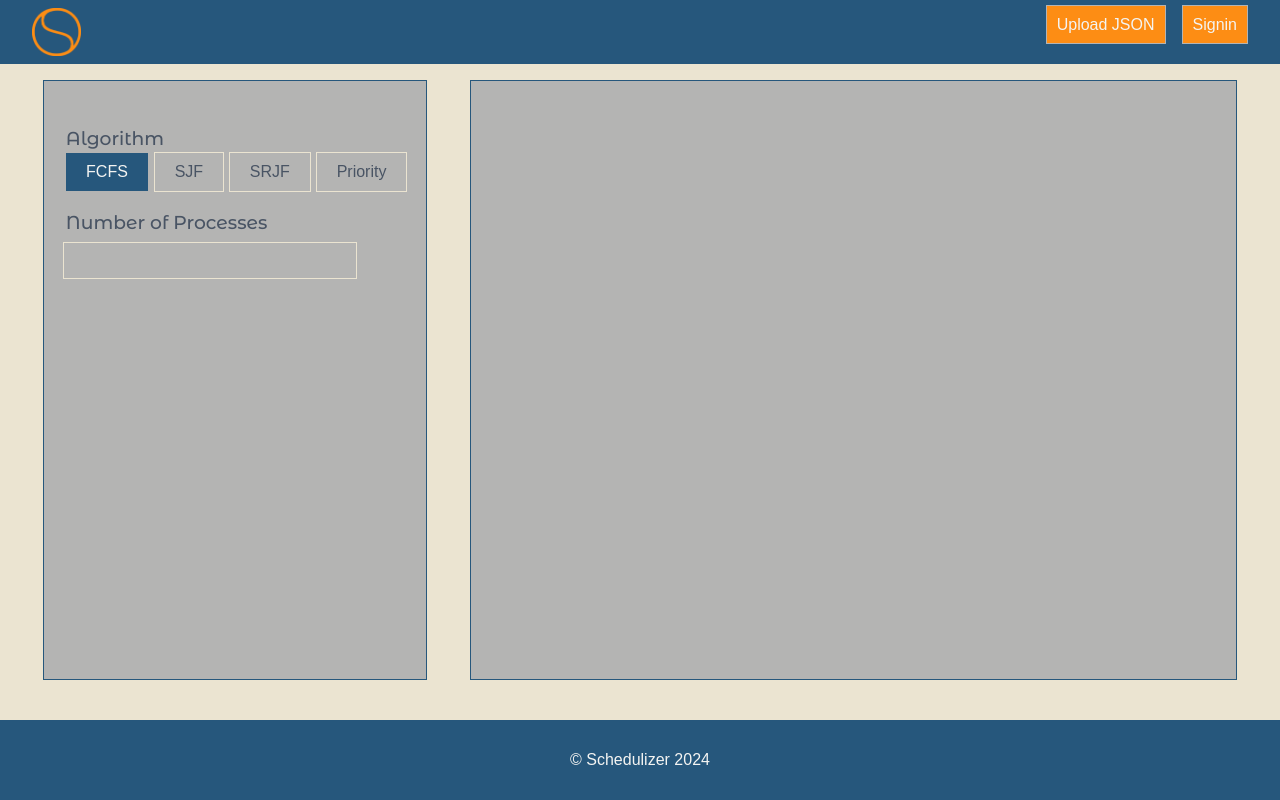
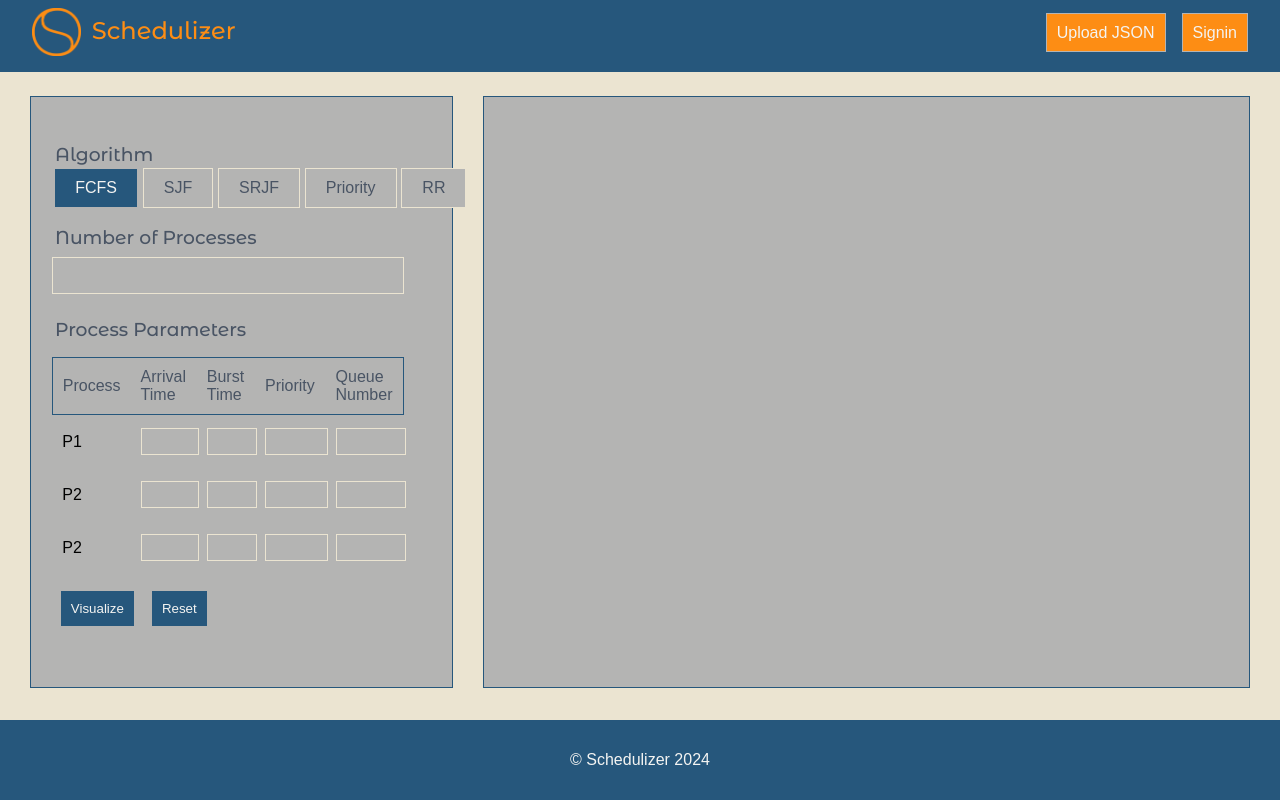
Before and after one commit to cameron-floid/schedulizer, a plain HTML site: page index.html in a window 1280 px wide. Drawn offline with Linux system fonts and the light colour scheme; files whose address does not match are found by name; a web font is replaced by a local one.

Commit message:
Control panel patially complete

```diff
--- a/assets/styles.css
+++ b/assets/styles.css
@@ -151,18 +151,22 @@ body {
 /* Apply different font styles for different headers */
 h1 {
     font-family: 'Montserrat Alternates', sans-serif;
-    font-weight: 700; /* Example: Bold */
-    font-style: italic; /* Example: Italic */
+    font-weight: 700;
+    /* Example: Bold */
+    font-style: italic;
+    /* Example: Italic */
 }
 
 h2 {
     font-family: 'Montserrat Alternates', sans-serif;
-    font-weight: 400; /* Example: Regular */
+    font-weight: 400;
+    /* Example: Regular */
 }
 
 h3 {
     font-family: 'Montserrat Alternates', sans-serif;
-    font-weight: 300; /* Example: Light */
+    font-weight: 300;
+    /* Example: Light */
 }
 
 /* Apply different font styles for different elements */
@@ -174,10 +178,11 @@ nav {
     font-family: 'Montserrat Alternates', sans-serif;
 }
 
-ul, li, a {
+ul,
+li,
+a {
     font-family: 'Montserrat Alternates', sans-serif;
 }
-
 
 html {
     padding: 0;
@@ -198,7 +203,7 @@ body {
 }
 
 header {
-    height: 4rem;
+    height: 4.5rem;
     background-color: var(--secondary);
     position: absolute;
     top: 0;
@@ -213,22 +218,60 @@ ul {
     list-style-type: none;
 }
 
-.header-btn {
+.header-col li {
+    margin: 0.5rem 0;
+}
+
+.header-col.logo a {
+    margin: 0;
+    padding: 0;
+    display: flex;
+    text-decoration: none;
+}
+
+.btn {
     text-decoration: none;
     border: 1px solid var(--grey);
     padding: 10px;
-    /* border-radius: 5px; */
     margin: .5rem;
+    color: var(--text-light);
+}
+
+.footer-btns {
+    justify-content: left !important;
+}
+
+.primary-btn {
     background: var(--primary);
-    color: var(--text-light);
+}
+
+.secondary-btn {
+    background: var(--secondary);
+    margin-top: 1rem;
+    margin-right: .5rem;
 }
 
 .header-col {
     margin: 0 1.5rem;
+    display: flex;
 }
 
-.header-btn:hover {
+.logo-text {
+    font-size: 1.5rem;
+    color: var(--primary);
+    font-weight: 500;
+    margin: 0;
+    padding: 1rem .2rem;
+}
+
+.btn:hover {
     box-shadow: 4px 4px 0 0 var(--grey);
+}
+
+.secondary-btn:hover {
+    background: var(--primary);
+    box-shadow: 4px 4px 0 0 var(--secondary);
+    border: 1px solid var(--background);
 }
 
 footer {
@@ -249,14 +292,14 @@ footer {
 .view-port {
     background-color: var(--background);
     display: flex;
-    height: 75vh;
+    height: 74vh;
     width: auto;
     justify-content: space-evenly;
-    margin: 5rem 0;
+    margin: 6rem 0;
 }
 
 .control-panel {
-    flex: .3;
+    flex: .33;
     width: 100%;
     border: 1px solid var(--secondary);
     background-color: var(--grey);
@@ -312,7 +355,7 @@ textarea {
     font-family: 'Montserrat Alternates', sans-serif;
     padding: 10px;
     margin: 0.5rem 0;
-    width: 85%;
+    width: 95%;
     background: transparent;
     border: 1px solid var(--background);
     color: var(--text-dark);
@@ -338,3 +381,53 @@ textarea:focus {
     border-color: var(--secondary);
     outline: none;
 }
+
+
+/* Process table */
+/* Style the table */
+table {
+    width: 100%;
+    border-collapse: collapse;
+    margin-top: 1rem;
+}
+
+/* Style table header */
+thead {
+    color: var(--text-dark);
+    border: 1px solid var(--secondary);
+}
+
+/* Style table header cells */
+th {
+    padding: 10px;
+    text-align: left;
+    font-weight: normal;
+    font-size: 1rem;
+}
+
+/* Style table body rows */
+tbody tr:nth-child(even) {
+    background-color: var(--grey);
+}
+
+/* Style table body cells */
+td {
+    padding: 5px 10px;
+}
+
+/* Style input fields within the table */
+table input[type="number"] {
+    font-family: 'Montserrat Alternates', sans-serif;
+    padding: 5px;
+    width: 70px;
+    border: 1px solid var(--background);
+    background: transparent;
+    color: var(--text-dark);
+    width: 100%;
+}
+
+/* Style input fields on focus within the table */
+table input[type="number"]:focus {
+    border-color: var(--secondary);
+    outline: none;
+}
--- a/index.html
+++ b/index.html
@@ -13,13 +13,16 @@
 
     <header>
         <div class="header-col logo">
-            <img class="logo" src="assets/logo/icon.png" alt="">
+            <a href="/">
+                <img class="logo" src="assets/logo/icon.png" alt="">
+                <p class="logo-text">Schedulizer</p>
+            </a>
         </div>
         <div class="header-col menu">
             <nav>
                 <ul>
-                    <li><a class="header-btn" href="#">Upload JSON</a></li>
-                    <li><a class="header-btn" href="#">Signin</a></li>
+                    <li><a class="btn primary-btn" href="#">Upload JSON</a></li>
+                    <li><a class="btn primary-btn" href="#">Signin</a></li>
                 </ul>
             </nav>
         </div>
@@ -39,23 +42,28 @@
                         <div class="button-group">
 
                             <div class="btn-option">
-                                <input type="radio" id="fcfs" name="options" value="fcfs" checked>
+                                <input type="radio" id="fcfs" name="algorithm" value="fcfs" checked>
                                 <label for="fcfs">FCFS</label>
                             </div>
 
                             <div class="btn-option">
-                                <input type="radio" id="sjf" name="options" value="sjf">
+                                <input type="radio" id="sjf" name="algorithm" value="sjf">
                                 <label for="sjf">SJF</label>
                             </div>
 
                             <div class="btn-option">
-                                <input type="radio" id="srjf" name="options" value="srjf">
+                                <input type="radio" id="srjf" name="algorithm" value="srjf">
                                 <label for="srjf">SRJF</label>
                             </div>
 
                             <div class="btn-option">
-                                <input type="radio" id="priority" name="options" value="priority">
+                                <input type="radio" id="priority" name="algorithm" value="priority">
                                 <label for="priority">Priority</label>
+                            </div>
+
+                            <div class="btn-option">
+                                <input type="radio" id="rr" name="algorithm" value="priority">
+                                <label for="priority">RR</label>
                             </div>
 
                         </div>
@@ -67,6 +75,52 @@
                     </div>
                     <div class="form-row">
                         <input type="number" name="nprocesses">
+                    </div>
+
+                    <!-- Table for Process Parameters -->
+                    <div class="form-row">
+                        <h3 class="input-header">Process Parameters</h3>
+                    </div>
+                    <div class="form-row">
+                        <table>
+                            <thead>
+                                <tr>
+                                    <th>Process</th>
+                                    <th>Arrival Time</th>
+                                    <th>Burst Time</th>
+                                    <th>Priority</th>
+                                    <th>Queue Number</th>
+                                </tr>
+                            </thead>
+                            <tbody>
+                                <tr>
+                                    <td>P1</td>
+                                    <td><input type="number" name="arrival_time_1"></td>
+                                    <td><input type="number" name="burst_time_1"></td>
+                                    <td><input type="number" name="priority_1"></td>
+                                    <td><input type="number" name="queue_1"></td>
+                                </tr>
+                                <tr>
+                                    <td>P2</td>
+                                    <td><input type="number" name="arrival_time_2"></td>
+                                    <td><input type="number" name="burst_time_2"></td>
+                                    <td><input type="number" name="priority_2"></td>
+                                    <td><input type="number" name="queue_2"></td>
+                                </tr>
+                                <tr>
+                                    <td>P2</td>
+                                    <td><input type="number" name="arrival_time_3"></td>
+                                    <td><input type="number" name="burst_time_3"></td>
+                                    <td><input type="number" name="priority_3"></td>
+                                    <td><input type="number" name="queue_3"></td>
+                                </tr>
+                            </tbody>
+                        </table>
+                    </div>
+
+                    <div class="form-row footer-btns">
+                        <input type="submit" class="btn secondary-btn" value="Visualize">
+                        <input type="reset" class="btn secondary-btn" value="Reset">
                     </div>
 
                 </form>
```
